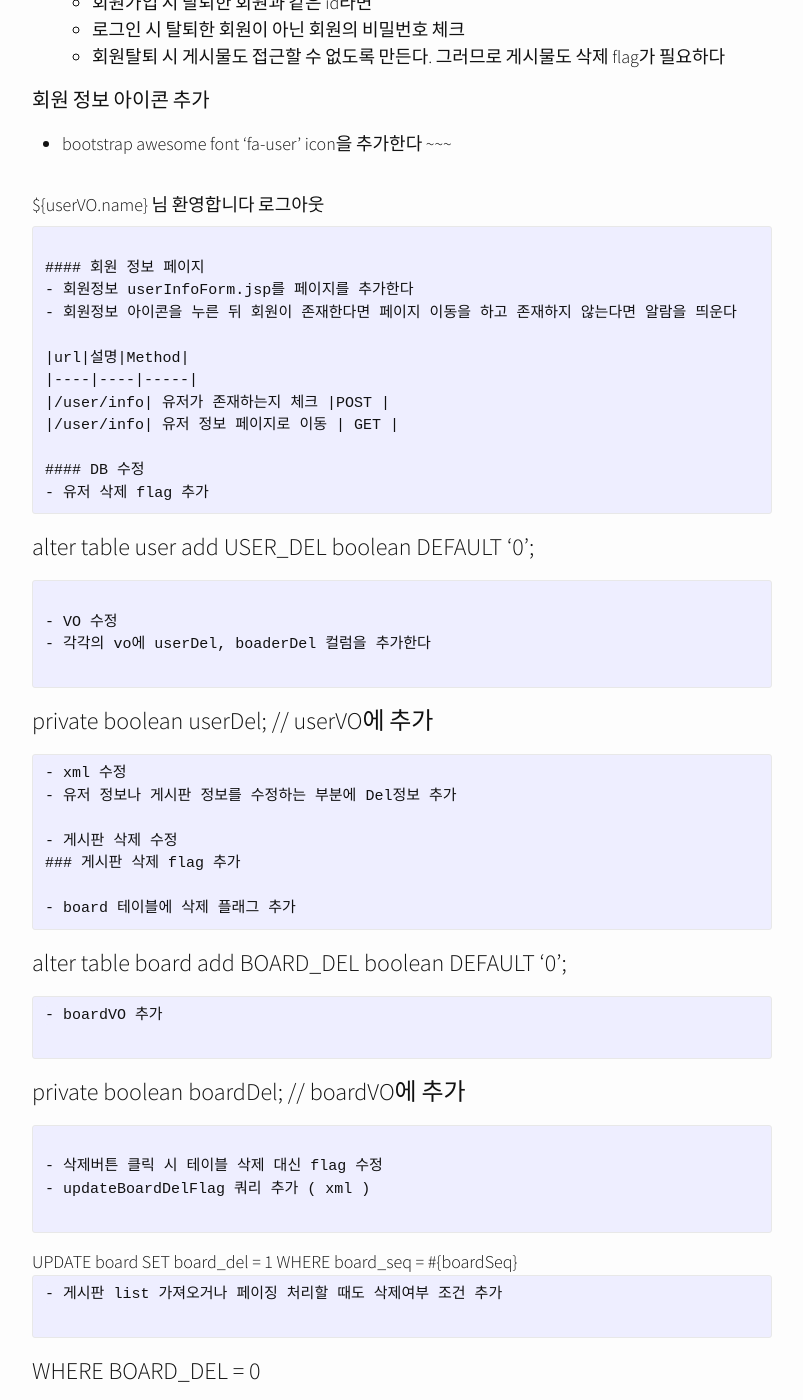
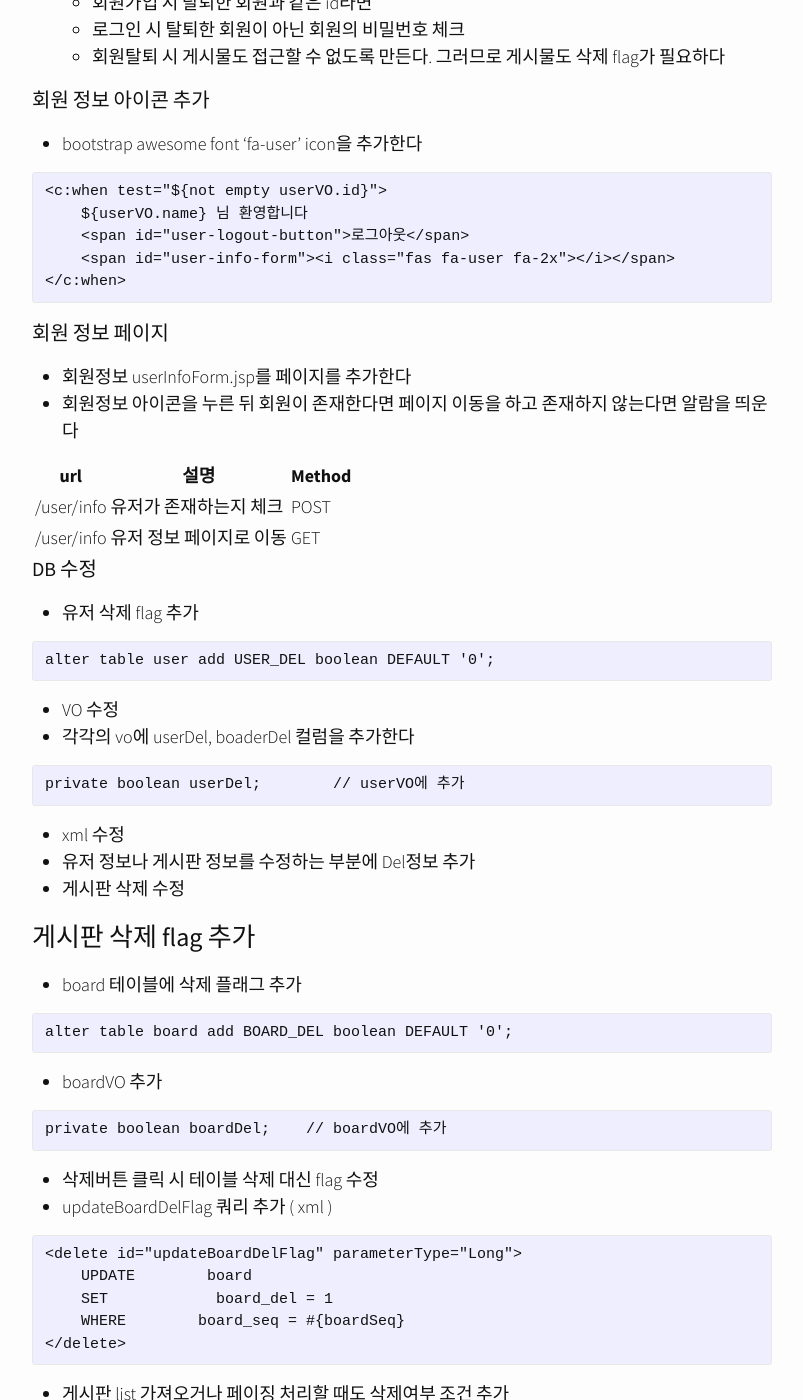
Before and after one commit to parkwonhui/parkwonhui.dev-github.io, a Jekyll site: the page built from _posts/spring/2019-4-25-spring-board-delete-flag.md, in a window 1280 px wide and 1400 px high, scrolled down 769 px. Shown: the whole window, without its empty margins (238-1041 px from the left). Built offline with Jekyll 4.4.1, drawn with Linux system fonts in a browser that asks for light colours; nearby versions of some CDN libraries; comment, search, counter and statistics services are not loaded; some of the changed text lies outside the part shown.

Commit message:
내용 수정

```diff
--- a/_posts/spring/2019-4-25-spring-board-delete-flag.md
+++ b/_posts/spring/2019-4-25-spring-board-delete-flag.md
@@ -18,6 +18,7 @@ comments: true
 
 #### 회원 정보 아이콘 추가
 - bootstrap awesome font 'fa-user' icon을 추가한다
+
 ~~~
 <c:when test="${not empty userVO.id}">
     ${userVO.name} 님 환영합니다
@@ -37,6 +38,7 @@ comments: true
 
 #### DB 수정
 - 유저 삭제 flag 추가
+
 ~~~
 alter table user add USER_DEL boolean DEFAULT '0';
 ~~~
@@ -49,11 +51,12 @@ private boolean userDel;        // userVO에 추가
 ~~~
 - xml 수정
 - 유저 정보나 게시판 정보를 수정하는 부분에 Del정보 추가
+- 게시판 삭제 수정
 
-- 게시판 삭제 수정
 ### 게시판 삭제 flag 추가
 
 - board 테이블에 삭제 플래그 추가
+
 ~~~
 alter table board add BOARD_DEL boolean DEFAULT '0';
 ~~~
```
